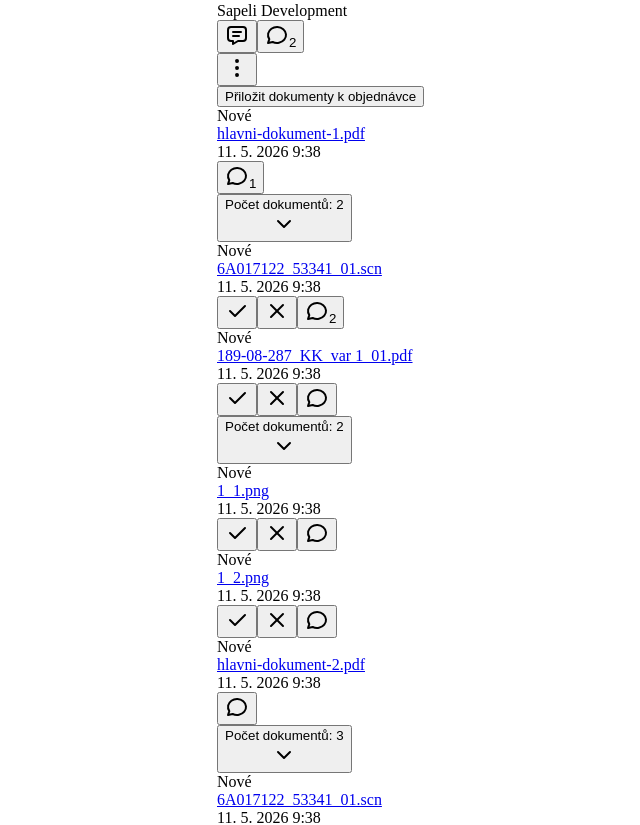
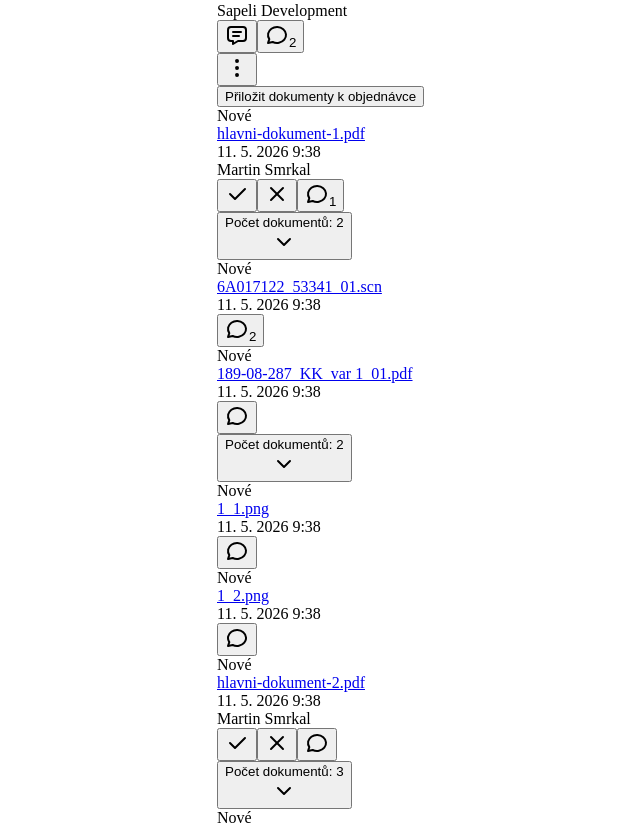
Before and after one commit to TomVitha/ois-vue, a Vue app: page /dois/objednavky in a window 1280 px wide. Shown: the part 885-1710 px from the top of the page, without its empty margins (63-703 px from the left). Built offline with nearby package versions, Linux system fonts and the light colour scheme.

Commit message:
Show uploader name on main documents; add logic for client vs. supplier document actions

```diff
--- a/src/components/DOIS/OrderDocumentItem.vue
+++ b/src/components/DOIS/OrderDocumentItem.vue
@@ -25,10 +25,15 @@
     status: StatusCode
     filepath: string
     datetime: string
+    uploaderId: number
   }>()
 
   const filename = computed(() => {
     return props.filepath.split(/[/\\]/).at(-1) || props.filepath
+  })
+
+  const userUploader = computed(() => {
+    return doisOrdersStore.getUser(props.uploaderId)
   })
 
   function acceptDocument() {
@@ -43,23 +48,6 @@
     return doisOrdersStore.getDocumentComments(props.documentId)
   })
 
-  // STARÁ LOGIKA - KOMENTÁŘE JSOU VŽDY VIDITELNÉ (POKUD EXISTUJÍ), TLAČÍTKO PŘEPÍNÁ VIDITELNOST POLE PRO NOVÝ KOMENTÁŘ
-
-  // const isAddCommentVisible = ref(false)
-
-  // // zviditelní textové pole nového komentáře
-  // function toggleAddComment() {
-  //   isAddCommentVisible.value = !isAddCommentVisible.value
-  // }
-
-  // const areCommentsVisible = computed(() => {
-  //   return comments.value.length > 0 || isAddCommentVisible.value
-  // })
-
-
-
-
-  // NOVÁ LOGIKA - KOMENTÁŘE JSOU DEFAULTNĚ SKRYTÉ, TLAČÍTKO KOMENTÁŘ ZOBRAZUJE VŠECHNY KOMENTÁŘE SPOLU S POLEM PRO NOVÝ KOMENTÁŘ
   const areCommentsVisible = ref(false)
 
   function toggleComments() {
@@ -83,40 +71,61 @@
     3: { text: 'Odmítnuto', colorClass: 'danger' },
   }
 
+  /** DEV - POMOCNÁ PROMĚNNÁ pro kontrolu pohledů Klient (CG) vs Dodavatel */
+  const userView = ref<"client" | "supplier">("supplier")
+
   const canStatusBeSet = computed(() => {
-    // * Hlavnímu dokumentu se stav takto nenastavuje
-    if (props.isMainDocument) return false
 
-    // * Status lze měnit pouze pokud již není přijato nebo odmítnuto
-    return (props.status !== 2 && props.status !== 3)
+    // Status lze měnit pouze pokud ještě není finální.
+    if (props.status === 2 || props.status === 3) return false
+
+    // Klienti mohou nastavovat pouze pro přílohy
+    if (userView.value === 'client')
+      return !props.isMainDocument
+
+    // Klienti mohou nastavovat pouze pro hlavní dokument
+    if (userView.value === 'supplier')
+      return props.isMainDocument
+
+    return false
   })
+
 
 </script>
 
+<!-- FIXME: Mobilní zobrazení -->
 <template>
-  <!-- ? bg-body-tertiary - maybe ? -->
-  <div class="list-group-item" :class="{ '': !isMainDocument }">
+  <!-- ? bg-body-tertiary / bg-surface-tertiary - maybe ? -->
+  <div class="list-group-item" :class="{ 'bg-surface-tertiary': !props.isMainDocument }">
     <div class="row align-items-center">
       <div v-if="isAttachingDocs" class="col-auto">
         <input class="form-check-input align-middle" type="checkbox">
       </div>
-      <div class="col-auto col-lg-2 col-xxl-1">
+      <div class="col-auto col-xxl-1">
         <span :class="isDesktop ? [`status`, `status-${statusMap[props.status].colorClass}`] : [`badge`, `bg-${statusMap[props.status].colorClass}-lt`]">
           {{ statusMap[props.status].text }}
         </span>
       </div>
-      <div class="col order-first order-lg-0">
-        <div class="row">
-          <div class="col-12 col-lg-5">
-            <a :href="props.filepath" class="text-reset">{{ filename }}</a>
+      <!-- * Filename -->
+      <div class="col-4">
+        <!-- <a :href="props.filepath" class="text-reset">{{ filename }}</a> -->
+        <!-- ? maybe .fw-bold for main document ? -->
+        <a :href="props.filepath" class="text-reset" :class="{ '': props.isMainDocument }">{{ filename }}</a>
       </div>
-          <div class="col order-first order-lg-0">
+
+      <!-- * Datetime -->
+      <div class="col-2">
         <div class="text-muted">{{ formatDate(props.datetime, 'long-datetime') }}</div>
       </div>
+      <!-- * Uploader name -->
+      <div class="col">
+        <template v-if="isMainDocument">
+          <div class="text-muted">{{ userUploader?.username }}</div>
+        </template>
       </div>
-      </div>
-      <!-- TODO: Zpřístupnit Potvrdit a Odmítnout pouze pokud je dokument od dodavatele !! -->
+      <!-- * Actions -->
       <div class="col-auto">
+        <div class="d-flex align-items-center h-0">
           <div class="btn-actions">
             <!-- * Přijmout -->
             <button
@@ -161,6 +170,7 @@
         </div>
       </div>
     </div>
+  </div>
   <!-- * Comments -->
   <div v-if="areCommentsVisible" class="list-group-item active space-y">
     <OrderComments :comments="comments" />
@@ -178,9 +188,4 @@
     /* background-color: var(--tblr-bg-surface-tertiary); */
     background-color: transparent;
   }
-
-  .list-group-item.active {
-    /* TODO: Couple color with status - var(--tblr-info) / var(--tblr-alert) / var(--tblr-danger) */
-    /* border-left-color: ; */
-  }
 </style>
--- a/src/components/DOIS/OrderItem.vue
+++ b/src/components/DOIS/OrderItem.vue
@@ -125,6 +125,7 @@
               :status="orderPart[0].status"
               :filepath="orderPart[0].filepath"
               :datetime="orderPart[0].datetime"
+              :uploader-id="orderPart[0].uploaderId"
               :is-main-document="true" />
           </div>
           <!-- * Supporting documents = orderPart[1] -->
@@ -159,6 +160,7 @@
                             :status="doc.status"
                             :filepath="doc.filepath"
                             :datetime="doc.datetime"
+                            :uploader-id="doc.uploaderId"
                             :is-main-document="false" />
                         </template>
                       </div>
--- a/src/stores/dois-orders.ts
+++ b/src/stores/dois-orders.ts
@@ -38,6 +38,7 @@ type OrderDocument = {
   filepath: string
   datetime: string
   status: DocumentStatus
+  uploaderId: number
 }
 
 type OrderPart = [
@@ -66,6 +67,7 @@ const orders = ref<Order[]>([
           filepath: '/soubory/hlavni-dokument-1.pdf',
           datetime: '2026-05-11T09:38:00',
           status: 1,
+          uploaderId: 7,
         },
         // supporting documents
         [
@@ -76,12 +78,14 @@ const orders = ref<Order[]>([
               filepath: '/soubory/6A017122_53341_01.scn',
               datetime: '2026-05-11T09:38:00',
               status: 1,
+              uploaderId: 1,
             },
             {
               id: 3,
               filepath: '/soubory/189-08-287_KK_var 1_01.pdf',
               datetime: '2026-05-11T09:38:00',
               status: 1,
+              uploaderId: 1,
             },
           ],
           // group of documents #2
@@ -91,12 +95,14 @@ const orders = ref<Order[]>([
               filepath: '/soubory/1_1.png',
               datetime: '2026-05-11T09:38:00',
               status: 1,
+              uploaderId: 1,
             },
             {
               id: 5,
               filepath: '/soubory/1_2.png',
               datetime: '2026-05-11T09:38:00',
               status: 1,
+              uploaderId: 1,
             }
           ]
         ]
@@ -109,6 +115,7 @@ const orders = ref<Order[]>([
           filepath: '/soubory/hlavni-dokument-2.pdf',
           datetime: '2026-05-11T09:38:00',
           status: 1,
+          uploaderId: 7,
         },
         // supporting documents
         [
@@ -119,18 +126,21 @@ const orders = ref<Order[]>([
               filepath: '/soubory/6A017122_53341_01.scn',
               datetime: '2026-05-11T09:38:00',
               status: 1,
+              uploaderId: 1,
             },
             {
               id: 8,
               filepath: '/soubory/189-08-287_KK_var 1_01.pdf',
               datetime: '2026-05-11T09:38:00',
               status: 1,
+              uploaderId: 1,
             },
             {
               id: 9,
               filepath: '/soubory/1_1.png',
               datetime: '2026-05-11T09:38:00',
               status: 1,
+              uploaderId: 1,
             },
           ],
           // group of documents #2
@@ -140,6 +150,7 @@ const orders = ref<Order[]>([
               filepath: '/soubory/Eraserhead.1977.1080p.x265.AAC-PiratskaStrana.mkv',
               datetime: '2007-10-27T21:14:11',
               status: 1,
+              uploaderId: 1,
             }
           ]
         ]
@@ -233,6 +244,10 @@ function getOrderComments(orderId: number): Comment[] {
   return orderComments.value.filter(comment => comment.parentId === orderId)
 }
 
+function getUser(userId: number): User | undefined {
+  return users.value.find(user => user.id === userId)
+}
+
 function getNextCommentId(): number {
   const allComments = [...documentComments.value, ...orderComments.value]
   return allComments.reduce((maxId, comment) => Math.max(maxId, comment.id), 0) + 1
@@ -310,6 +325,7 @@ export const useDoisOrders = defineStore('doisOrders', () => {
     orderComments,
     getDocumentComments,
     getOrderComments,
+    getUser,
     addDocumentComment,
     addOrderComment,
     setDocumentStatus,
```
Lines whose indentation alone changed are shown as unchanged.
